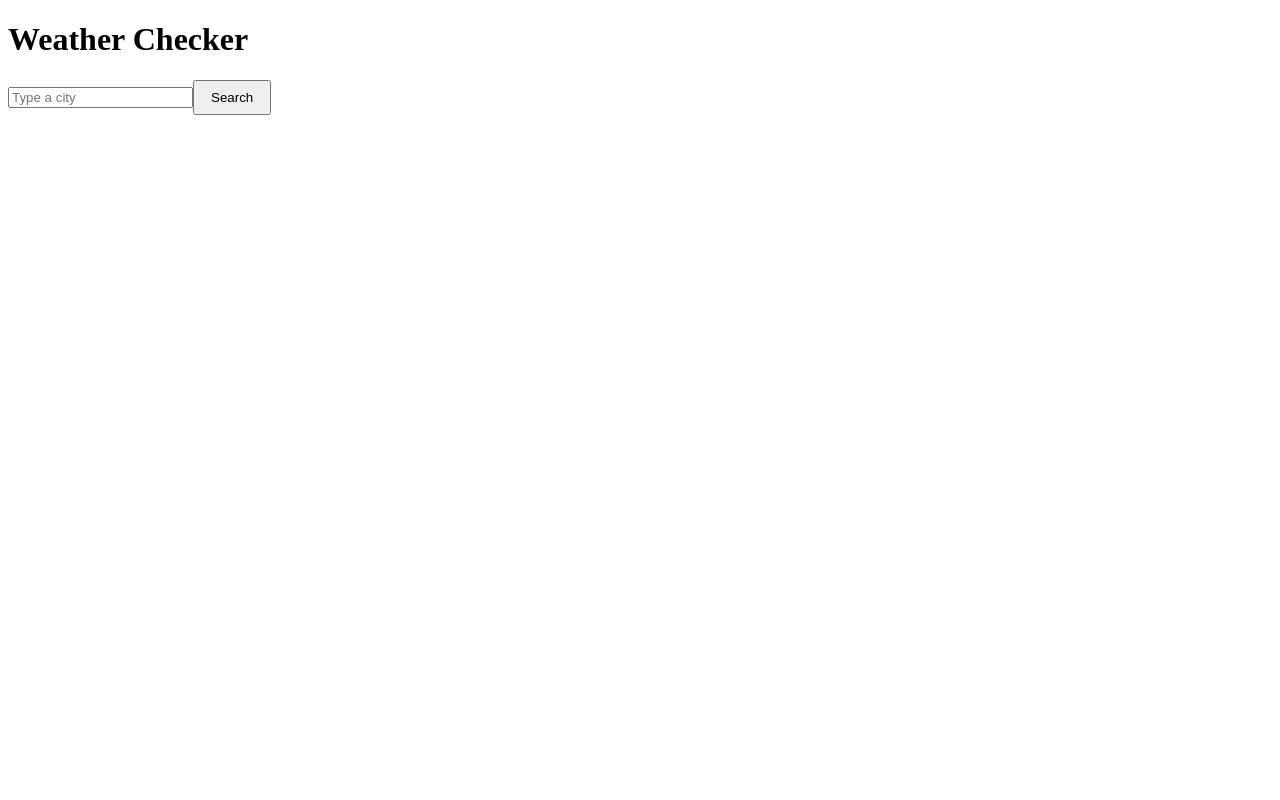
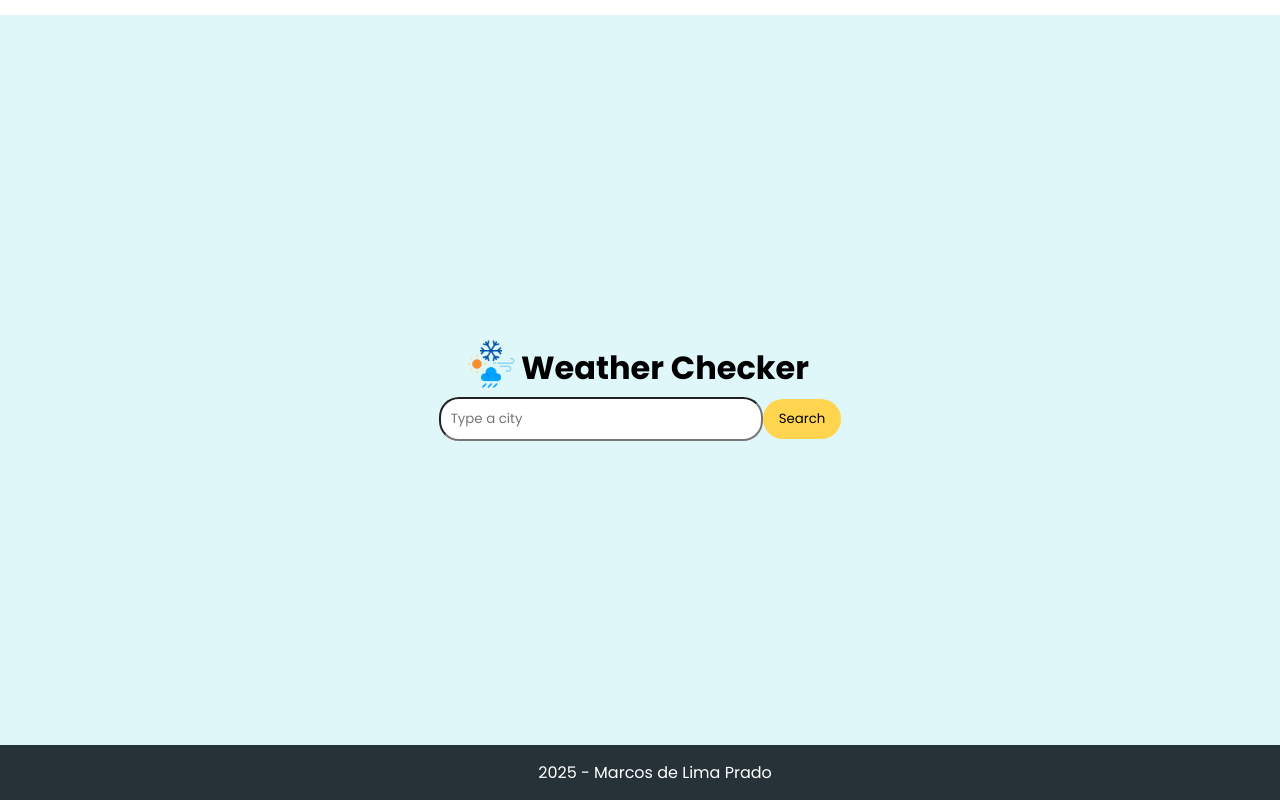
Before and after one commit to marcoslprado/weather-checker, a React (Vite) app: page / in a window 1280 px wide. Built offline with nearby package versions, Linux system fonts and the light colour scheme; no server answers.

Commit message:
feat: implements css basics

```diff
--- a/index.html
+++ b/index.html
@@ -2,7 +2,7 @@
 <html lang="en">
   <head>
     <meta charset="UTF-8" />
-    <link rel="icon" type="image/svg+xml" href="/vite.svg" />
+    <link rel="icon" type="image/svg+xml" href="src/assets/weather-color.png" />
     <meta name="viewport" content="width=device-width, initial-scale=1.0" />
     <title>Weather Checker</title>
   </head>
--- a/src/App.css
+++ b/src/App.css
@@ -0,0 +1,5 @@
+.main {
+    max-height: 100vh;
+    width: 100vw;
+    background-color: #E0F7FA;
+}
--- a/src/App.tsx
+++ b/src/App.tsx
@@ -1,11 +1,15 @@
 import './App.css'
+import Footer from './components/Footer'
 import Weather from './components/Weather'
 
 function App() {
 
   return (
     <>
+    <div className='main'>
       <Weather />
+      <Footer />
+    </div>
     </>
   )
 }
--- /dev/null
+++ b/src/components/Footer/Footer.css
@@ -0,0 +1,10 @@
+.footer {
+    position: fixed;
+    bottom: 0;
+    left: 0;
+    width: 100%;
+    background-color: #263238;
+    color: #fff;
+    text-align: center;
+    padding: 15px;
+  }
--- /dev/null
+++ b/src/components/Footer/index.tsx
@@ -0,0 +1,11 @@
+import './Footer.css'
+
+function Footer () {
+    return (
+        <footer className='footer'>
+            <p className='footer-p'>2025 - Marcos de Lima Prado</p>
+        </footer>
+    )
+}
+
+export default Footer;
--- /dev/null
+++ b/src/components/Weather/Weather.css
@@ -0,0 +1,13 @@
+.weather {
+    display: flex;
+    flex-direction: column;
+    padding: 15px;
+    margin: 15px;
+    height: 90vh;
+    align-items: center;
+    justify-content: center;
+}
+
+header {
+    display: flex;
+}
--- a/src/components/Weather/index.tsx
+++ b/src/components/Weather/index.tsx
@@ -1,4 +1,5 @@
 import { useState, useEffect } from "react";
+import './Weather.css'
 
 export default function Weather() {
   const [city, setCity] = useState('');
@@ -7,7 +8,6 @@ export default function Weather() {
   const [error, setError] = useState('');
   const apiKey = import.meta.env.VITE_APP_API_KEY;
 
-  // Monitora mudanças no estado weather
   useEffect(() => {
     console.log("Weather data updated:", weather);
   }, [weather]);
@@ -53,8 +53,11 @@ export default function Weather() {
   }
 
   return (
-    <div>
-      <h1>Weather Checker</h1>
+    <div className="weather">
+      <header>
+        <img src="src\assets\weather-color.png" style={{height: '50px', marginBottom: '5px'}}></img>
+        <h1 style={{ margin: '5px' }}>Weather Checker</h1>
+      </header>
 
       <form onSubmit={fetchWeather}>
           <input
@@ -62,11 +65,12 @@ export default function Weather() {
             placeholder="Type a city"
             value={city}
             onChange={handleCityValue}
+            style={{borderRadius: 20, padding: '10px', width: '300px'}}
           />
           <button
             type="submit"
             disabled={loading}
-          style={{ padding: "8px 16px" }}
+            style={{ padding: "10px 16px", borderRadius: 20, backgroundColor: '#FFD54F', border: 'none' }}
           >
             {loading ? "Searching..." : "Search"}
           </button>
@@ -77,12 +81,12 @@ export default function Weather() {
       )}
 
       {weather && (
-        <div>
+          <div className="result" style={{border: '1px solid black', borderRadius: '30px', padding: '30px', margin: '30px'}}>
             <h2>{weather.name}, {weather.sys?.country}</h2>
-          <p>Current Temperature: {weather.main?.temp}°C</p>
-          <p>Max Temperature: {weather.main?.temp_max}°C      |     Min Temperature: {weather.main?.temp_min}°C</p>
+            <p>{weather.main?.temp}°C</p>
+            <p>Max: {weather.main?.temp_max}°C      |     Min: {weather.main?.temp_min}°C</p>
             <p>Weather: {weather.weather?.[0]?.description}</p>
-          <p>Humidity: {weather.main?.humidity}%</p>
+            <p>💧 {weather.main?.humidity}%</p>
             <p>Wind: {weather.wind?.speed} m/s</p>
           </div>
       )}
--- a/src/index.css
+++ b/src/index.css
@@ -0,0 +1,17 @@
+@import url('https://fonts.googleapis.com/css2?family=Poppins:ital,wght@0,100;0,200;0,300;0,400;0,500;0,600;0,700;0,800;0,900;1,100;1,200;1,300;1,400;1,500;1,600;1,700;1,800;1,900&display=swap');
+
+* {
+    margin: 0;
+    padding: 0;
+    font-family: Poppins;
+}
+
+/* Fundo principal (claro)	Azul céu suave	#E0F7FA	Céu claro, sensação de leveza e frescor
+Topo / Navbar	Azul médio	#0288D1	Profundidade, seriedade, lembra o céu ao entardecer
+Botões principais (CTA)	Amarelo solar	#FFD54F	Cor do sol, calor, chama atenção
+Texto principal	Cinza escuro	#333333	Ótima legibilidade sobre fundo claro
+Temperatura quente	Vermelho alaranjado	#FF7043	Representa calor
+Temperatura fria	Azul gelo	#4FC3F7	Representa frio
+Cartões de clima / blocos	Branco com sombra	#FFFFFF	Simples, limpo, com borda ou sombra leve
+Fundo escuro alternativo	Azul noite	#263238	Para modo escuro ou footer, lembra o céu noturno
+Ícones e detalhes	Cinza claro	#B0BEC5	Discreto, moderno, não rouba atenção */
```
Also changed, not shown: src/assets/weather-color.png (added), src/assets/weather.png (added), src/components/Weather/style.css (deleted). Lines whose indentation alone changed are shown as unchanged.
